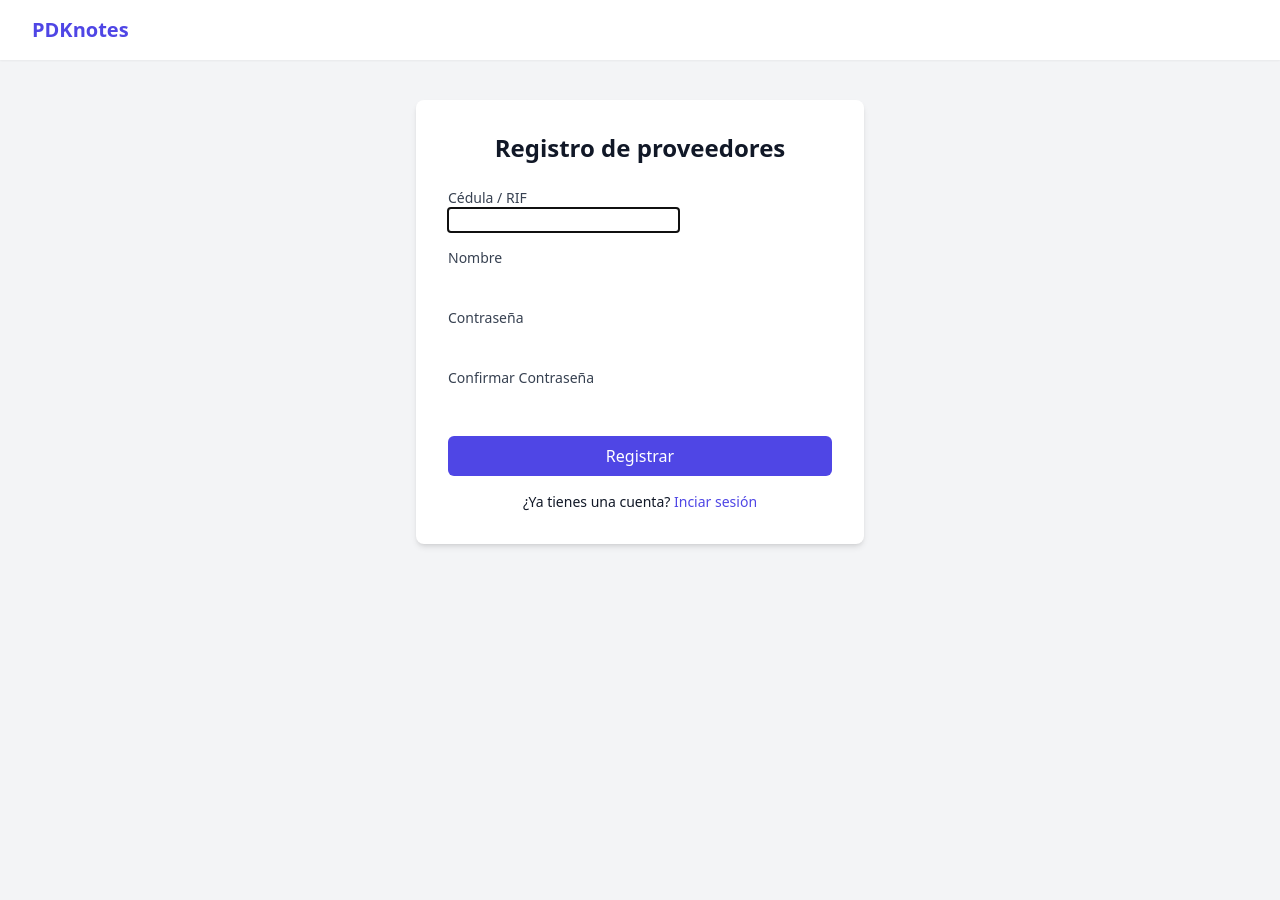
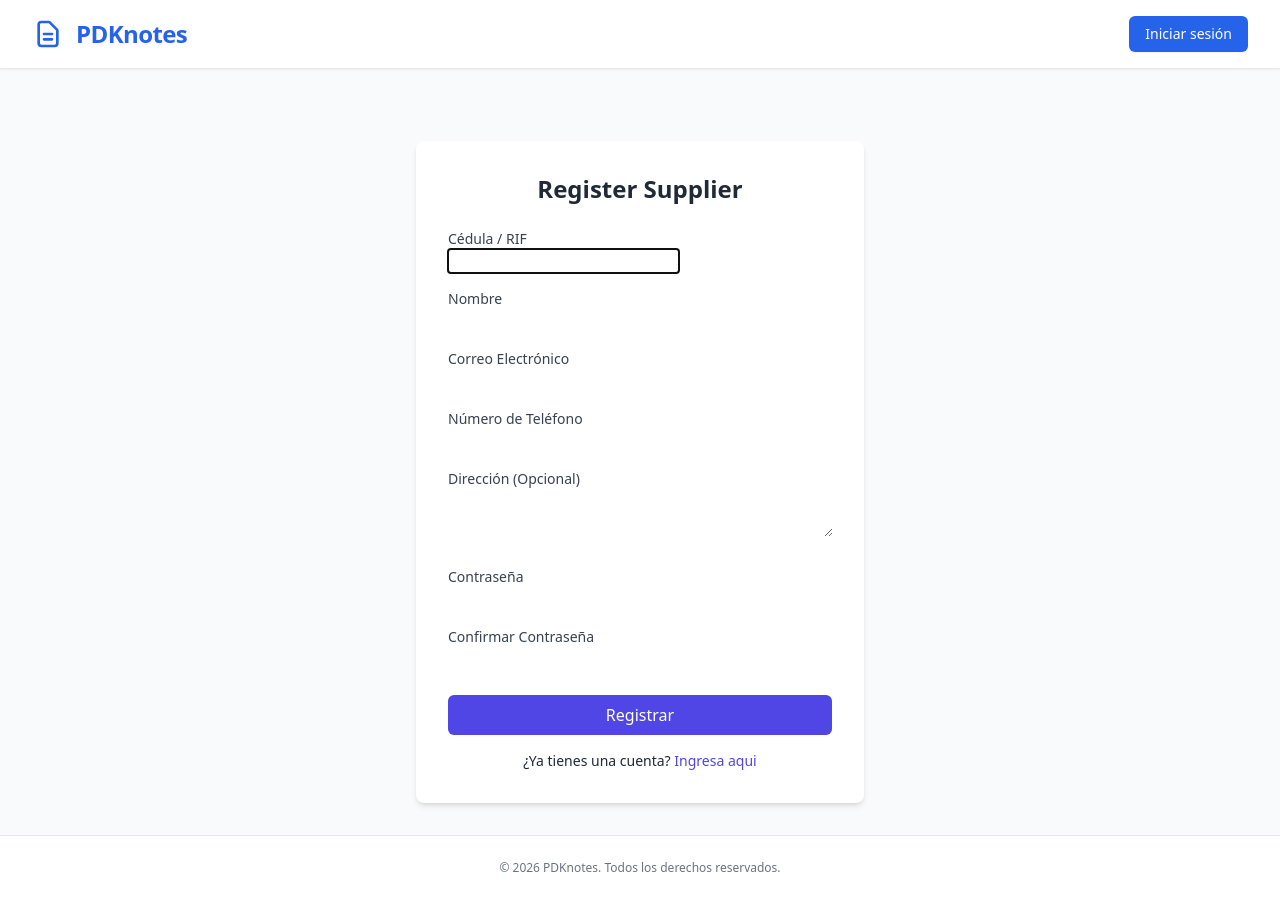
Before and after one commit to AlejandroKT/PDKnotes, a Django app: page /accounts/register/ in a window 1280 px wide. Before the commit the page ends 547 px from the top, so only its background shows below. Run offline with Django 5.2, Linux system fonts and the light colour scheme; some libraries are stand-ins or nearby versions.

Commit message:
Se modifico el modleo de accounts y se modifico el base.html

```diff
--- a/accounts/forms.py
+++ b/accounts/forms.py
@@ -1,8 +1,3 @@
-# accounts/forms.py
-from django import forms
-from django.contrib.auth.forms import UserCreationForm, AuthenticationForm
-from .models import User
-
 # accounts/forms.py
 from django import forms
 from django.contrib.auth.forms import UserCreationForm, AuthenticationForm
@@ -11,14 +6,22 @@ from .models import User
 class SupplierRegistrationForm(UserCreationForm):
     class Meta:
         model = User
-        fields = ('document_id', 'first_name', 'password1', 'password2')
+        # Agregamos email, phone_number y address
+        fields = ('document_id', 'first_name', 'email', 'phone_number', 'address', 'password1', 'password2')
+        widgets = {
+            'address': forms.Textarea(attrs={
+                'rows': 2,
+                'cols': 40,
+            }),
+        }
+    def __init__(self, *args, **kwargs):
+        super().__init__(*args, **kwargs)
+        # Hacemos que el campo dirección sea opcional en el formulario
+        self.fields['address'].required = False
 
     def save(self, commit=True):
-
         user = super().save(commit=False)
-
         user.username = user.document_id
-
         if commit:
             user.save()
         return user
--- a/accounts/models.py
+++ b/accounts/models.py
@@ -1,3 +1,4 @@
+# accounts/models.py
 from django.contrib.auth.models import AbstractUser, BaseUserManager
 from django.db import models
 
@@ -6,10 +7,7 @@ class CustomUserManager(BaseUserManager):
         if not document_id:
             raise ValueError('El campo Cédula / RIF es obligatorio')
 
-        # FORZAMOS que el campo username (heredado) tenga el valor de document_id
-        # Esto evita que se guarde como cadena vacía '' y viole la unicidad.
         extra_fields['username'] = document_id
-
         user = self.model(document_id=document_id, **extra_fields)
         user.set_password(password)
         user.save(using=self._db)
@@ -30,14 +28,18 @@ class CustomUserManager(BaseUserManager):
 
 class User(AbstractUser):
     document_id = models.CharField(max_length=20, unique=True, verbose_name="Cédula / RIF")
+    phone_number = models.CharField(max_length=20, verbose_name="Número de Teléfono")
+    # blank=True y null=True hacen que este campo sea opcional en la base de datos
+    address = models.TextField(blank=True, null=True, verbose_name="Dirección (Opcional)")
+
     is_supplier = models.BooleanField(default=True, verbose_name="Es Proveedor")
     is_supervisor = models.BooleanField(default=False, verbose_name="Es Supervisor")
 
-    # ¡CRUCIAL! Asignar el manager personalizado
     objects = CustomUserManager()
 
     USERNAME_FIELD = 'document_id'
-    REQUIRED_FIELDS = ['first_name']
+    # Agregamos 'email' a los campos requeridos para el comando createsuperuser
+    REQUIRED_FIELDS = ['first_name', 'email']
 
     class Meta:
         verbose_name = 'User'
--- a/template/accounts/register.html
+++ b/template/accounts/register.html
@@ -1,34 +1,56 @@
 <!-- templates/accounts/register.html -->
 {% extends 'base.html' %}
-{% block title %}Register{% endblock %}
+{% block title %}Register Supplier{% endblock %}
 {% block content %}
 <div class="max-w-md mx-auto bg-white p-8 rounded-lg shadow-md mt-10">
-    <h2 class="text-2xl font-bold mb-6 text-center">Registro de proveedores</h2>
+    <h2 class="text-2xl font-bold mb-6 text-center">Register Supplier</h2>
     <form method="post">
         {% csrf_token %}
 
         <div class="mb-4">
             <label class="block text-sm font-medium text-gray-700">Cédula / RIF</label>
             {{ form.document_id }}
+            {% if form.document_id.errors %}<p class="text-red-500 text-sm mt-1">{{ form.document_id.errors.0 }}</p>{% endif %}
         </div>
 
         <div class="mb-4">
             <label class="block text-sm font-medium text-gray-700">Nombre</label>
             {{ form.first_name }}
+            {% if form.first_name.errors %}<p class="text-red-500 text-sm mt-1">{{ form.first_name.errors.0 }}</p>{% endif %}
+        </div>
+
+        <div class="mb-4">
+            <label class="block text-sm font-medium text-gray-700">Correo Electrónico</label>
+            {{ form.email }}
+            {% if form.email.errors %}<p class="text-red-500 text-sm mt-1">{{ form.email.errors.0 }}</p>{% endif %}
+        </div>
+
+        <div class="mb-4">
+            <label class="block text-sm font-medium text-gray-700">Número de Teléfono</label>
+            {{ form.phone_number }}
+            {% if form.phone_number.errors %}<p class="text-red-500 text-sm mt-1">{{ form.phone_number.errors.0 }}</p>{% endif %}
+        </div>
+
+        <div class="mb-6">
+            <label class="block text-sm font-medium text-gray-700">Dirección (Opcional)</label>
+            {{ form.address }}
+            {% if form.address.errors %}<p class="text-red-500 text-sm mt-1">{{ form.address.errors.0 }}</p>{% endif %}
         </div>
 
         <div class="mb-4">
             <label class="block text-sm font-medium text-gray-700">Contraseña</label>
             {{ form.password1 }}
+            {% if form.password1.errors %}<p class="text-red-500 text-sm mt-1">{{ form.password1.errors.0 }}</p>{% endif %}
         </div>
 
         <div class="mb-6">
             <label class="block text-sm font-medium text-gray-700">Confirmar Contraseña</label>
             {{ form.password2 }}
+            {% if form.password2.errors %}<p class="text-red-500 text-sm mt-1">{{ form.password2.errors.0 }}</p>{% endif %}
         </div>
 
         <button type="submit" class="w-full bg-indigo-600 text-white py-2 px-4 rounded-md hover:bg-indigo-700 transition">Registrar</button>
     </form>
-    <p class="mt-4 text-center text-sm">¿Ya tienes una cuenta? <a href="{% url 'login' %}" class="text-indigo-600 hover:underline">Inciar sesión</a></p>
+    <p class="mt-4 text-center text-sm">¿Ya tienes una cuenta? <a href="{% url 'login' %}" class="text-indigo-600 hover:underline">Ingresa aqui</a></p>
 </div>
 {% endblock %}
--- a/template/base.html
+++ b/template/base.html
@@ -1,34 +1,108 @@
 <!DOCTYPE html>
-<html lang="en">
+<html lang="es">
 <head>
     <meta charset="UTF-8">
     <meta name="viewport" content="width=device-width, initial-scale=1.0">
-    <title>{% block title %}Supplier Notes{% endblock %}</title>
+    <title>{% block title %}Notas de Proveedor | PDKnotes{% endblock %}</title>
     <script src="https://cdn.tailwindcss.com"></script>
 </head>
-<body class="bg-gray-100 text-gray-900">
-    <nav class="bg-white shadow-sm mb-6">
+<body class="bg-gray-50 text-gray-800 font-sans min-h-screen flex flex-col">
+
+    <!-- Navegación Principal -->
+    <nav class="bg-white border-b border-gray-200 shadow-sm sticky top-0 z-50">
         <div class="max-w-7xl mx-auto px-4 sm:px-6 lg:px-8 py-4 flex justify-between items-center">
-            <h1 class="text-xl font-bold text-indigo-600">PDKnotes</h1>
+            <!-- Logo / Marca -->
+            {% if request.user.groups.all.0.is_supplier == true %}
+                {% url 'supervisor_dashboard' as dashboard_url %}
+            {% elif request.user.groups.all.0.is_supervisor == "true" %}
+                {% url 'supplier_dashboard' as dashboard_url %}
+            {% else %}
+                {% url 'home' as dashboard_url %}
+            {% endif %}
+
+            <!-- Usamos la URL calculada en el enlace -->
+            <a href="{{ dashboard_url }}" class="flex items-center space-x-3">
+                <svg class="w-8 h-8 text-blue-600" fill="none" stroke="currentColor" viewBox="0 0 24 24" xmlns="http://www.w3.org/2000/svg">
+                    <path stroke-linecap="round" stroke-linejoin="round" stroke-width="2" d="M9 12h6m-6 4h6m2 5H7a2 2 0 01-2-2V5a2 2 0 012-2h5.586a1 1 0 01.707.293l5.414 5.414a1 1 0 01.293.707V19a2 2 0 01-2 2 z"></path>
+                </svg>
+                <h1 class="text-2xl font-bold text-blue-600 tracking-tight">PDKnotes</h1>
+            </a>
+
+            <!-- Estado de Autenticación -->
             {% if user.is_authenticated %}
                 <div class="flex items-center space-x-4">
-                    <span class="text-sm text-gray-600">Bienvenido, {{ user.first_name }}</span>
-                    <a href="{% url 'logout' %}" class="text-sm text-red-600 hover:underline">Cerrar sesión</a>
+                    <span class="text-sm font-medium text-gray-600 hidden sm:block">
+                        Bienvenido, {{ user.first_name|default:user.username }}
+                    </span>
+                    <!-- Botón de Peligro (Compacto) para Cerrar Sesión -->
+                    <a href="{% url 'logout' %}" class="px-3 py-1.5 bg-red-500 text-white text-sm font-medium rounded-md hover:bg-red-600 transition shadow-sm flex items-center space-x-1.5">
+                        <svg class="w-4 h-4" fill="none" stroke="currentColor" viewBox="0 0 24 24">
+                            <path stroke-linecap="round" stroke-linejoin="round" stroke-width="2" d="M17 16l4-4m0 0l-4-4m4 4H7m6 4v1a3 3 0 01-3 3H6a3 3 0 01-3-3V7a3 3 0 013-3h4a3 3 0 013 3v1"></path>
+                        </svg>
+                        <span>Cerrar sesión</span>
+                    </a>
                 </div>
+            {% else %}
+                <!-- Botón Primario para Iniciar Sesión -->
+                <a href="{% url 'login' %}" class="px-4 py-2 bg-blue-600 text-white text-sm font-medium rounded-md hover:bg-blue-700 transition shadow-sm">
+                    Iniciar sesión
+                </a>
             {% endif %}
         </div>
     </nav>
 
-    <main class="max-w-7xl mx-auto px-4 sm:px-6 lg:px-8">
+    <!-- Contenido Principal -->
+    <main class="flex-grow max-w-7xl mx-auto px-4 sm:px-6 lg:px-8 py-8 w-full">
+
+        <!-- Sistema de Mensajes (Alertas) -->
         {% if messages %}
-            {% for message in messages %}
-                <div class="mb-4 p-4 rounded-md {% if message.tags == 'success' %}bg-green-100 text-green-700{% else %}bg-red-100 text-red-700{% endif %}">
-                    {{ message }}
-                </div>
-            {% endfor %}
+            <div class="mb-6 space-y-3">
+                {% for message in messages %}
+                    <div class="p-4 rounded-lg border flex items-start space-x-3 transition-all duration-300
+                        {% if message.tags == 'success' %}
+                            bg-green-50 border-green-200 text-green-800
+                        {% elif message.tags == 'error' %}
+                            bg-red-50 border-red-200 text-red-800
+                        {% elif message.tags == 'warning' %}
+                            bg-orange-50 border-orange-200 text-orange-800
+                        {% else %}
+                            bg-blue-50 border-blue-200 text-blue-800
+                        {% endif %}">
+
+                        <!-- Icono Semántico según el tipo de mensaje -->
+                        {% if message.tags == 'success' %}
+                            <svg class="w-5 h-5 text-green-600 mt-0.5 flex-shrink-0" fill="none" stroke="currentColor" viewBox="0 0 24 24">
+                                <path stroke-linecap="round" stroke-linejoin="round" stroke-width="2" d="M9 12l2 2 4-4m6 2a9 9 0 11-18 0 9 9 0 0118 0z"></path>
+                            </svg>
+                        {% elif message.tags == 'error' %}
+                            <svg class="w-5 h-5 text-red-600 mt-0.5 flex-shrink-0" fill="none" stroke="currentColor" viewBox="0 0 24 24">
+                                <path stroke-linecap="round" stroke-linejoin="round" stroke-width="2" d="M12 8v4m0 4h.01M21 12a9 9 0 11-18 0 9 9 0 0118 0z"></path>
+                            </svg>
+                        {% else %}
+                            <svg class="w-5 h-5 text-blue-600 mt-0.5 flex-shrink-0" fill="none" stroke="currentColor" viewBox="0 0 24 24">
+                                <path stroke-linecap="round" stroke-linejoin="round" stroke-width="2" d="M13 16h-1v-4h-1m1-4h.01M21 12a9 9 0 11-18 0 9 9 0 0118 0z"></path>
+                            </svg>
+                        {% endif %}
+
+                        <span class="text-sm font-medium">{{ message }}</span>
+                    </div>
+                {% endfor %}
+            </div>
         {% endif %}
 
+        <!-- Bloque de Contenido de las Plantillas Hijas -->
         {% block content %}{% endblock %}
+
     </main>
+
+    <!-- Footer Opcional (Para cerrar visualmente la página) -->
+    <footer class="bg-white border-t border-gray-200 mt-auto">
+        <div class="max-w-7xl mx-auto px-4 sm:px-6 lg:px-8 py-6">
+            <p class="text-center text-xs text-gray-500">
+                &copy; {% now "Y" %} PDKnotes. Todos los derechos reservados.
+            </p>
+        </div>
+    </footer>
+
 </body>
 </html>
```
Also changed, not shown: accounts/admin.py (+5 -10 lines), accounts/migrations/0004_user_address_user_phone_number.py (added).
